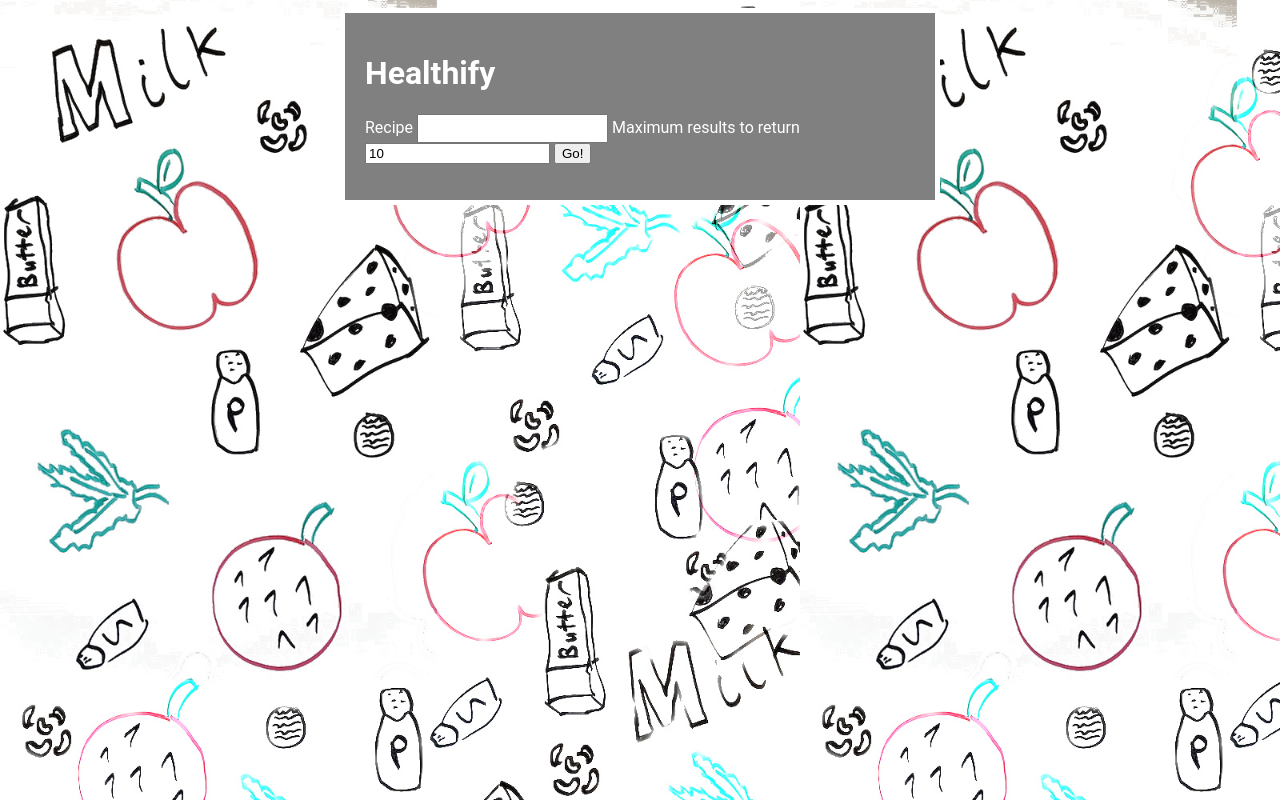
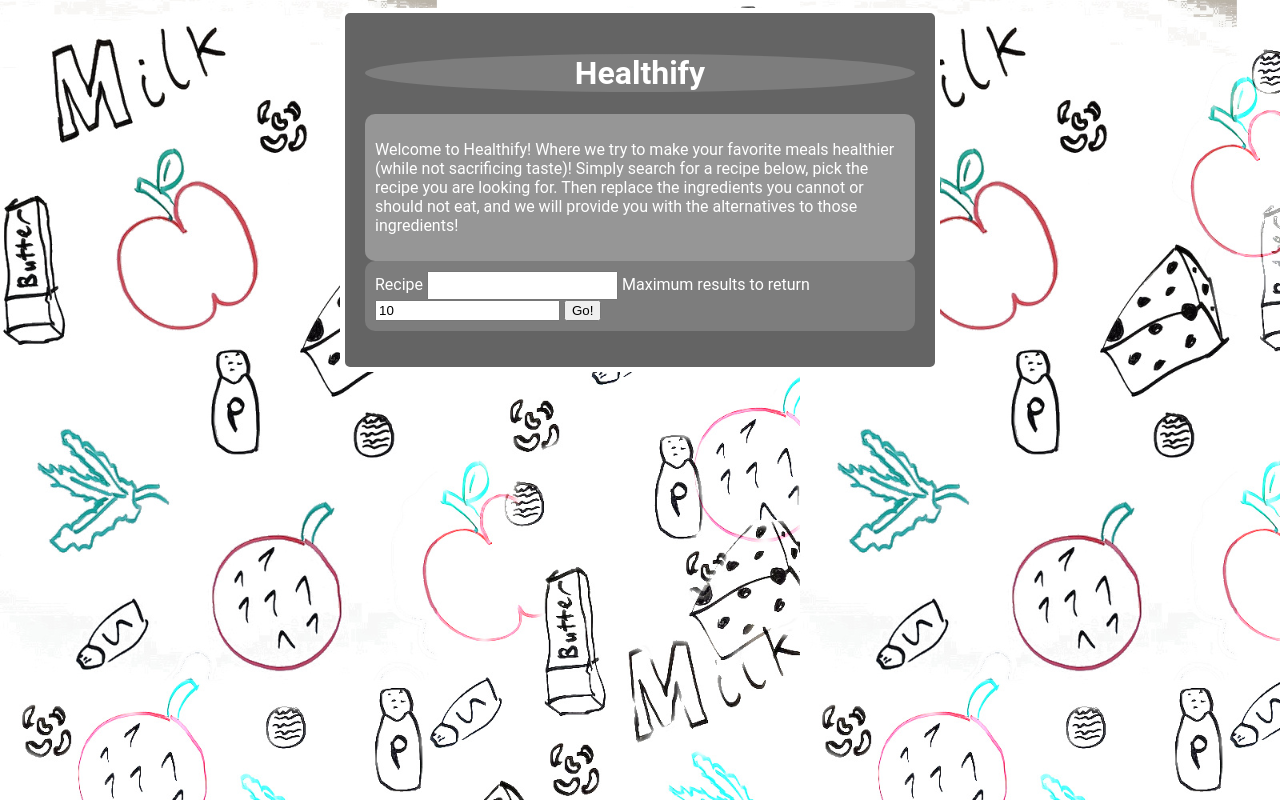
Before and after one commit to nirmitjasapara/healthify, a plain HTML site: page index.html in a window 1280 px wide. Drawn offline with nearby package versions, Linux system fonts and the light colour scheme.

Commit message:
fixed some stuff

```diff
--- a/index.css
+++ b/index.css
@@ -21,8 +21,8 @@
     max-width: 600px;
     margin: 0 auto;
     border: 5px solid white;
-    border-radius: 5px;
-    background-color: grey;
+    border-radius: 10px;
+    background-color: rgb(100, 100, 100);
     padding: 20px;
   }
 
@@ -52,7 +52,6 @@
   }
   .checks {
       width: 100%;
-      height: 20px;
       background-color: white;
       border-radius: 10px;
       color: gray;
@@ -73,9 +72,27 @@
 }
   #substitute {
       border: 2px solid grey;
-      background-color: lightgreen;
+      background-color: darkgreen;
       border-radius: 10px;
       color: white;
       cursor: pointer;
       width: 100%;
+      font-size: large;
   }
+.introbox {
+    background-color: rgb(150, 150, 150);
+    border-radius: 10px;
+    border: 0;
+    padding: 10px;
+}
+.title {
+    width: 100%;
+    text-align: center;
+    background-color: rgb(125, 125, 125);
+    border-radius: 80%;
+}
+#search-form {
+    border-radius: 10px;
+    padding: 10px;
+    background-color: rgb(125, 125, 125);
+}
--- a/index.html
+++ b/index.html
@@ -11,8 +11,13 @@
 <body>
 
     <div class="container">
-        <h1>Healthify</h1>
-
+        <h1 class="title">Healthify</h1>
+        <div class="introbox">
+          <p>Welcome to Healthify! Where we try to make your favorite meals healthier
+            (while not sacrificing taste)! Simply search for a recipe below,
+            pick the recipe you are looking for. Then replace the ingredients you cannot or should
+          not eat, and we will provide you with the alternatives to those ingredients!</p>
+        </div>
         <form id="search-form">
             <label for="search-term">Recipe</label>
             <input type="text" name="search-term" id="js-search-term" required>
@@ -26,6 +31,7 @@
         <p id="js-error-message" class="error-message"></p>
         <section id="results" class="hidden">
           <h2>Search results</h2>
+          <h4>Please Click on the recipe you are looking for.</h4>
           <div class="resultlist" id="results-list">
           </div>
         </section>
@@ -35,9 +41,11 @@
         </section>
         <section id="ingredients" class="hidden">
           <h2>Ingredients</h2>
+          <h4>Please Click on to select any ingredients to get the substitute for.
+            Then click the Get Substitutes button.</h4>
           <form class="ingredientdisplay" id="ingred-form">
             <div id="ingredient-list"></div>
-            <button type = "submit" id="substitute">Get Substitutes</button>
+            <button type = "submit" id="substitute"><h4>Get Substitutes</h4></button>
           </form>
         </section>
         <section id="substitutes" class="hidden">
--- a/index.js
+++ b/index.js
@@ -51,7 +51,6 @@ function displayRecipe(responseJson) {
 function displaySubstitute(responseJson) {
     if (responseJson.status == "failure")
     {
-        console.log("could not find substitute");
         return;
     }
     // iterate through the items array
@@ -112,7 +111,6 @@ function getRecipe(query) {
 }
 function getSubstitutes(subid) {
   const url = subURL + subid + "/substitutes?apiKey=" + spoonKey;
-  console.log(url);
 
   fetch(url, {
     method: "GET",
```
